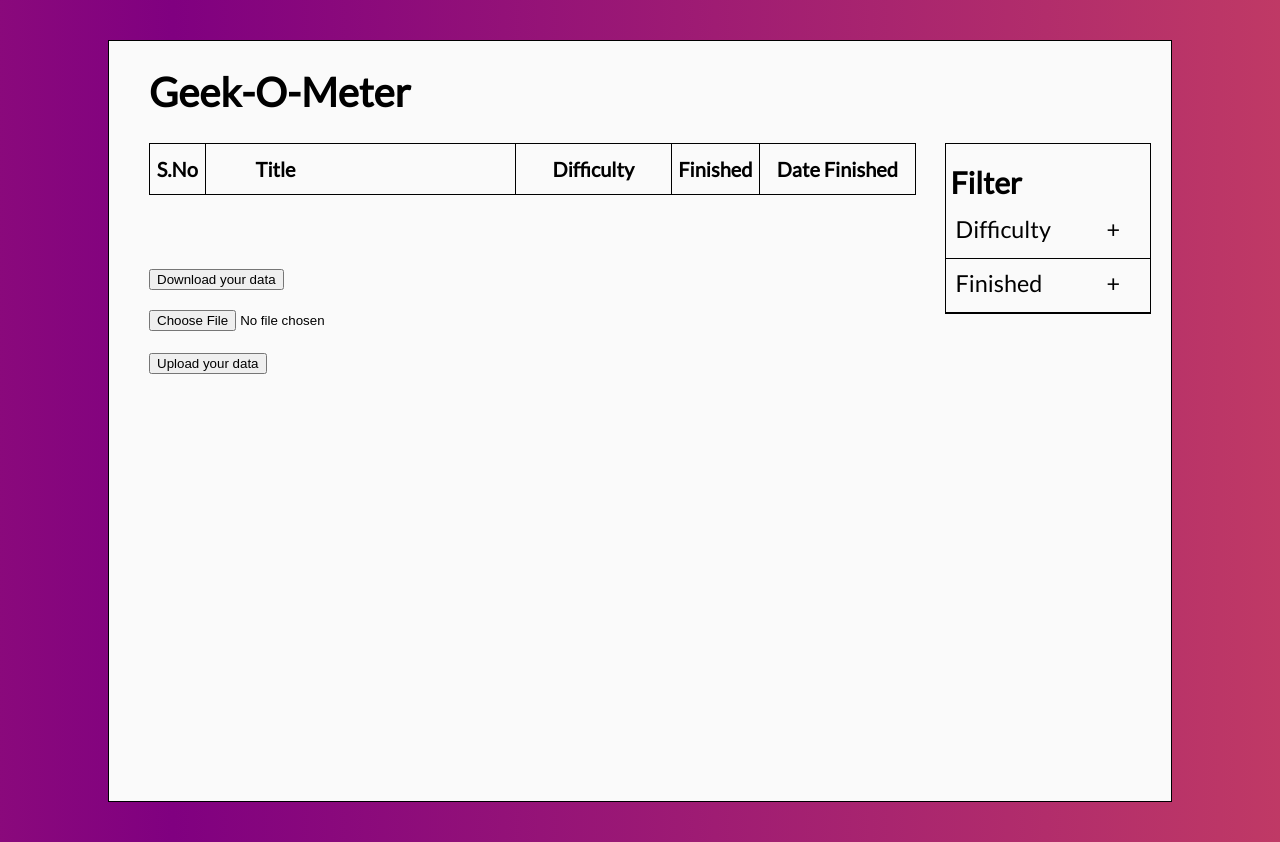
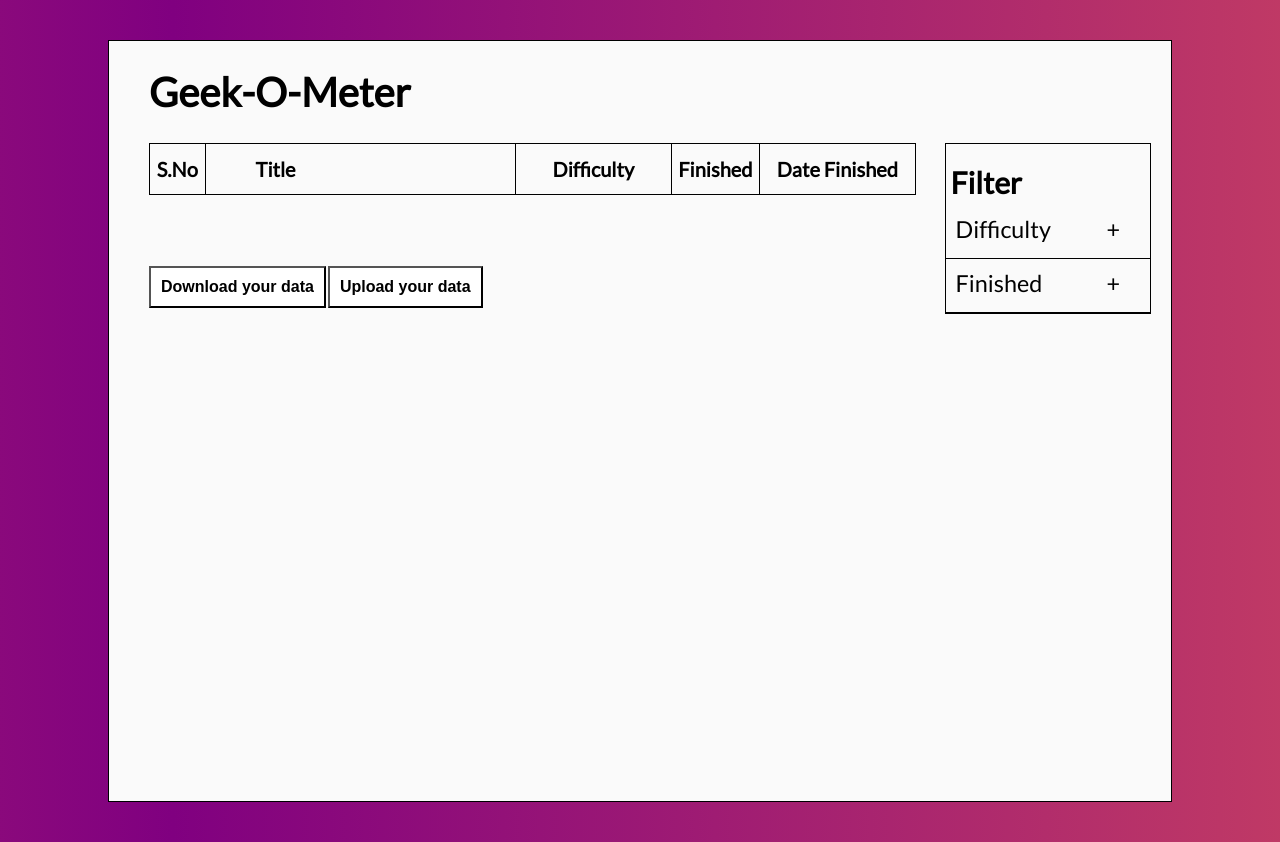
Before and after one commit to NanthR/CtfMeter, a browser extension: page options/index.html in a window 1280 px wide. Drawn offline with Linux system fonts and the light colour scheme.

Commit message:
style and add file with hidden input

```diff
--- a/options/index.html
+++ b/options/index.html
@@ -91,9 +91,9 @@
     </div>
     <!-- END OF FILTER -->
 
-      <div class="difficulty category">
+      <div class="buttonContainer">
           <h3 class="header"><button class='download'>Download your data</button></h3>
-          <input type="file" accept = 'application/json' id="selectFiles" value="import"/><br/>
+          <input type="file" hidden accept = 'application/json' id="selectFiles" value="import"/><br/>
           <h3 class="header"><button class='upload'>Upload your data</button></h3>
       </div>
 
--- a/options/script.js
+++ b/options/script.js
@@ -38,7 +38,11 @@ const updater = () => {
       return null;
     }
     const upload = document.querySelector('.upload');
+    const input = document.querySelector('#selectFiles');
     upload.addEventListener('click', () => {
+      input.click();
+    });
+    input.addEventListener('change', () => {
       let files = document.getElementById('selectFiles').files;
       if(files.length <= 0) {
         alert("Select a file first");
--- a/options/stylesheet.css
+++ b/options/stylesheet.css
@@ -277,4 +277,21 @@ input[type="checkbox"]:checked + label:before {
   color: #fff;
 }
 
+.buttonContainer {
+  display: flex;
+}
+
+button {
+  padding: 10px;
+  background: white;
+  color: black;
+  font-size: 1rem;
+  font-weight: bold;
+  cursor: pointer;
+  outline: none;
+}
+.header {
+  margin-right: 2px;
+}
+
 /* END OF CHECKBOX CUSTOM STYLE */
```
